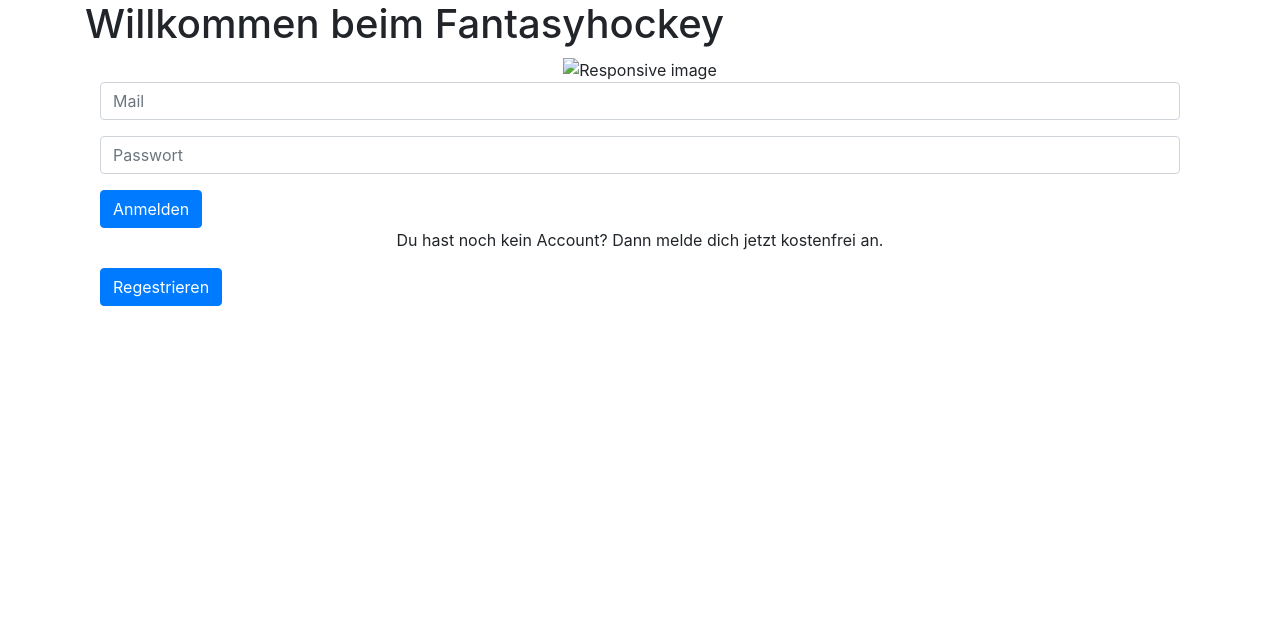
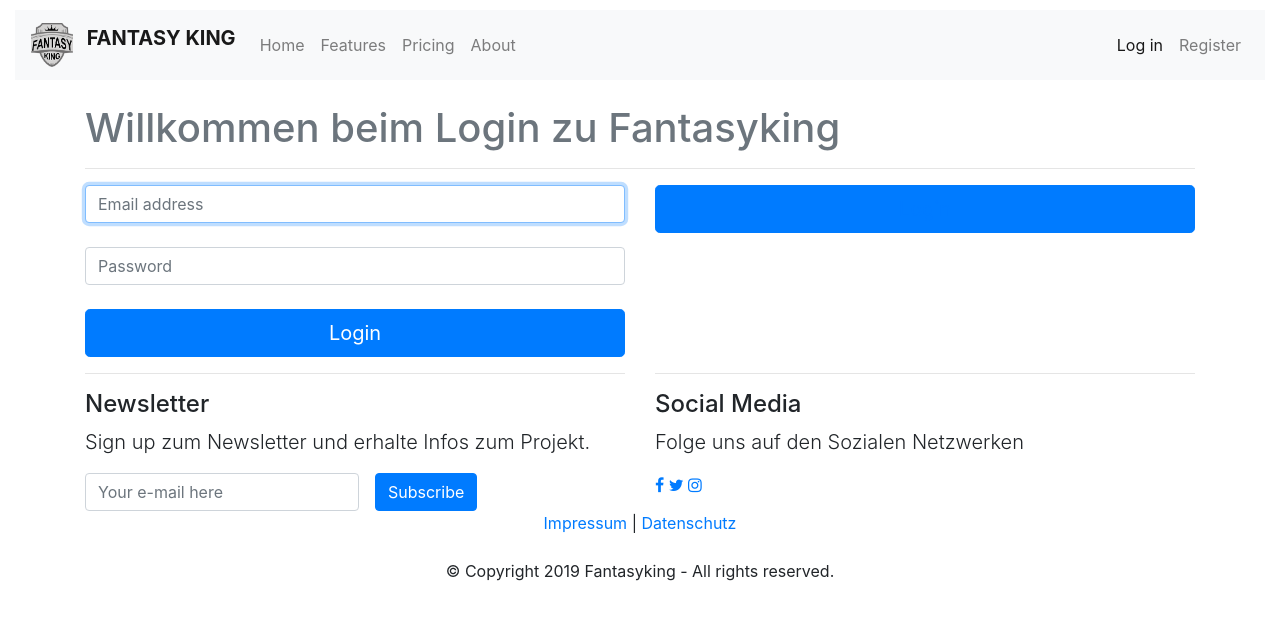
Before and after one commit to FantasyKing/fantasyWebseite, a plain HTML site: page y/pages/login.html in a window 1280 px wide. Drawn offline with nearby package versions, Linux system fonts and the light colour scheme.

Commit message:
F02-Login Begonnen mit der UI

```diff
--- a/y/pages/login.html
+++ b/y/pages/login.html
@@ -1,46 +1,148 @@
 <!DOCTYPE html>
-<html lang="en">
-<meta charset="utf-8">
-<meta name="viewport" content="width=device-width, initial-scale=1, shrink-to-fit=no">
-<!-- Das neueste kompilierte und minimierte CSS -->
-<link rel="stylesheet" href="../css/bootstrap.css">
-<!-- The core Firebase JS SDK is always required and must be listed first -->
-<script src="https://www.gstatic.com/firebasejs/6.0.2/firebase-app.js"></script>
-<script src="https://www.gstatic.com/firebasejs/6.0.1/firebase-auth.js"></script>
+<html>
+
 <head>
-    <meta charset="UTF-8">
-    <title>Fantasyhockey Login</title>
+    <meta charset="utf-8">
+    <meta name="viewport" content="width=device-width, initial-scale=1">
+    <link rel="stylesheet" href="../css/bootstrap.css">
+    <!-- The core Firebase JS SDK is always required and must be listed first -->
+    <script src="https://www.gstatic.com/firebasejs/6.0.2/firebase-app.js"></script>
+    <script src="https://www.gstatic.com/firebasejs/6.0.1/firebase-auth.js"></script>
+    <!--for Social Media Icons-->
+    <link rel="stylesheet" href="https://cdnjs.cloudflare.com/ajax/libs/font-awesome/4.7.0/css/font-awesome.min.css">
+    <title>Login bei Fantasyking</title>
 </head>
-<body>
-<!-- Wird zentriert dargestellt, das .container -->
+<body class="bg-info">
+<div class="container-fluid">
+    <div class="navbar-collapse collapse show" id="navbar12" style=""><a class="navbar-brand d-none d-md-block">
+    </a>
+        <nav class="navbar navbar-expand-lg navbar-light bg-light">
+            <a class="navbar-brand" href="#"><img src="../pictures/LOGO.png" height="50px"
+                                                  class="d-inline-block align-top img-fluid mx-auto pr-2" alt=""
+                                                  width="50px"> <b
+                    class="text-center text-capitalize d-inline-flex justify-content-center align-items-center"> FANTASY
+                KING</b> </a>
+            <button class="navbar-toggler" type="button" data-toggle="collapse" data-target="#navbarNav"
+                    aria-controls="navbarNav" aria-expanded="false" aria-label="Toggle navigation">
+                <span class="navbar-toggler-icon"></span>
+            </button>
+            <div class="collapse navbar-collapse" id="navbarNav">
+                <ul class="navbar-nav mr-auto">
+                    <li class="nav-item">
+                        <a class="nav-link" href="../index.html">Home</a>
+                    </li>
+                    <li class="nav-item">
+                        <a class="nav-link" href="#">Features</a>
+                    </li>
+                    <li class="nav-item">
+                        <a class="nav-link" href="../pages/pricing.html">Pricing</a>
+                    </li>
+                    <li class="nav-item">
+                        <a class="nav-link" href="../pages/about.html">About</a>
+                    </li>
+                </ul>
+                <ul class="navbar-nav">
+                    <li class="nav-item"><a class="nav-link active" href="../pages/login.html">Log in <span class="sr-only">(current)</span></a></li>
+                    <li class="nav-item"><a class="nav-link" href="../pages/register.html">Register</a></li>
+                </ul>
+            </div>
+        </nav>
+    </div>
+</div>
 <div class="container">
     <div class="row">
         <div class="col-md-12">
-            <h1>Willkommen beim Fantasyhockey</h1>
+            <br>
         </div>
     </div>
-    <!-- für direkt login -->
     <div class="row">
-        <div class="col-md-12 text-center">
-            <img src="pictures/LOGO.png" class="img-responsive" alt="Responsive image">
+        <div class="col-md-12">
+            <h1 class="text-muted">Willkommen beim Login zu Fantasyking</h1>
+            <hr/>
         </div>
     </div>
-    <div class="col-md-12">
-        <div class="input-group mb-3">
-            <input  id ="mail" type="text" class="form-control" placeholder="Mail" aria-label="Mail" aria-describedby="basic-addon1">
+    <div class="row">
+     <div class="col-md-6">
+         <form class="form-signin">
+             <label for="inputEmail" class="sr-only">Email address</label>
+             <input type="email" id="inputEmail" class="form-control" placeholder="Email address" required autofocus>
+             <br />
+             <label for="inputPassword" class="sr-only">Password</label>
+             <input type="password" id="inputPassword" class="form-control" placeholder="Password" required>
+            <!-- <div class="checkbox mb-3">
+                 <label>
+                     <input type="checkbox" value="remember-me"> Remember me
+                 </label>
+             </div>-->
+             <br />
+             <button class="btn btn-lg btn-primary btn-block" type="submit">Login</button>
+         </form>
         </div>
-        <div class="input-group mb-3">
-            <input id ="password" type="password" class="form-control" placeholder="Passwort" aria-label="Password" aria-describedby="basic-addon1">
+        <div class="col-md-6">
+            <button class="btn btn-lg btn-primary btn-block" type="submit"><a href="register.html">Login</a></button>
         </div>
-        <button id="login" class="btn btn-primary" type="button">Anmelden</button>
-
-    </div>
-    <div class="col-md-12">
-        <p class="text-justify text-center"> Du hast noch kein Account? Dann melde dich jetzt kostenfrei an.</p>
-        <a href="register.html"><button id="signin" class="btn btn-primary">Regestrieren</button></a>
     </div>
 </div>
+
+<!--Footer-->
+<footer class="mainfooter">
+    <div class="footer-middle">
+        <div class="container">
+            <div class="row">
+                <div class="col-md-6">
+                    <hr/>
+                    <!--Column1-->
+                    <div class="footer-pad">
+                        <h4>Newsletter</h4>
+                        <p class="lead">Sign up zum Newsletter und erhalte Infos zum Projekt.</p>
+                        <form class="form-inline">
+                            <div class="form-group"><input type="email" class="form-control"
+                                                           placeholder="Your e-mail here"></div>
+                            <button type="submit" class="btn btn-primary ml-3">Subscribe</button>
+                        </form>
+                    </div>
+                </div>
+                <div class="col-md-6">
+                    <hr/>
+                    <div class="footer-pad">
+                        <h4>Social Media</h4>
+                        <p class="lead">Folge uns auf den Sozialen Netzwerken</p>
+                        <a href="https://www.facebook.com/FantasyKing-110924633626115" class="fa fa-facebook"
+                           target="_blank"></a>
+                        <a href="https://twitter.com/FantasyKing_DE" class="fa fa-twitter" target="_blank"></a>
+                        <a href="https://www.instagram.com/fantasyking_de/" class="fa fa-instagram" target="_blank"></a>
+                    </div>
+                </div>
+            </div>
+            <div class="row">
+                <div class="col-md-12" style="text-align: center"><a href="../pages/impressum.html">Impressum</a> |
+                    <a href="../pages/datenschutz.html">Datenschutz</a></div>
+            </div>
+            <div class="row">
+                <div class="col-md-12">
+                    <br>
+                </div>
+            </div>
+            <div class="row">
+                <div class="col-md-12" style="text-align: center">© Copyright 2019 Fantasyking - All rights reserved.
+                </div>
+            </div>
+            <div class="row">
+                <div class="col-md-12">
+                    <br>
+                </div>
+            </div>
+        </div>
+    </div>
+</footer>
+<script src="https://code.jquery.com/jquery-3.3.1.slim.min.js"
+        integrity="sha384-q8i/X+965DzO0rT7abK41JStQIAqVgRVzpbzo5smXKp4YfRvH+8abtTE1Pi6jizo"
+        crossorigin="anonymous"></script>
+<script src="https://cdnjs.cloudflare.com/ajax/libs/popper.js/1.14.6/umd/popper.min.js"
+        integrity="sha384-wHAiFfRlMFy6i5SRaxvfOCifBUQy1xHdJ/yoi7FRNXMRBu5WHdZYu1hA6ZOblgut"
+        crossorigin="anonymous"></script>
+<script src="https://stackpath.bootstrapcdn.com/bootstrap/4.3.1/js/bootstrap.min.js"
+        integrity="sha384-JjSmVgyd0p3pXB1rRibZUAYoIIy6OrQ6VrjIEaFf/nJGzIxFDsf4x0xIM+B07jRM"
+        crossorigin="anonymous"></script>
 </body>
-<script src="../js/bootstrap.js"></script>
-<script src="../js/firebaseAuth.js"></script>
 </html>
```
